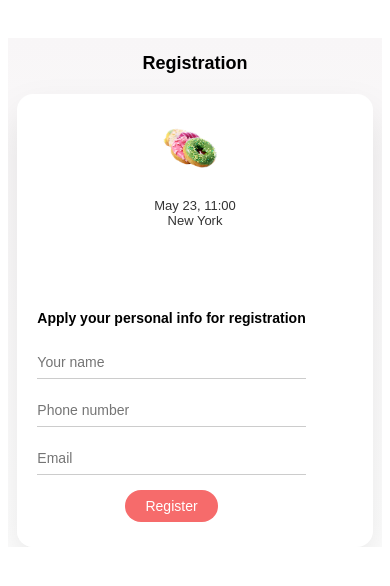
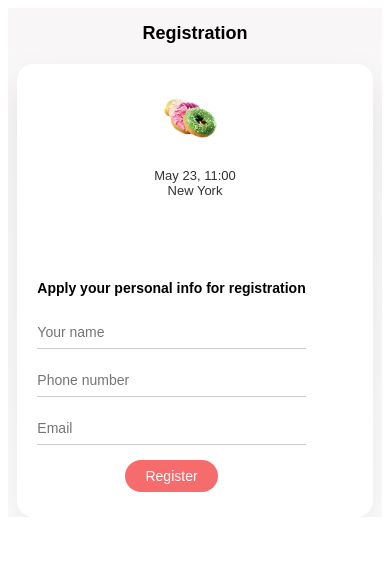
Before and after one commit to Qwiroxx/Parnishka-standoffer, a website built with Parcel: page registration.html in a window 390 px wide. Built offline with nearby package versions, Linux system fonts and the light colour scheme.

Commit message:
commit-16

```diff
--- a/sass/components/_registration.scss
+++ b/sass/components/_registration.scss
@@ -30,7 +30,6 @@
 
 .registration {
   text-align: center;
-  padding: 50px 0;
   background: transparent;
   position: relative;
   z-index: 1;
@@ -175,9 +174,6 @@
 }
 
 @media (max-width: 480px) {
-  .registration {
-    padding: 30px 0;
-  }
 
   .registration h2 {
     font-size: 18px;
```
Also changed, not shown: css/style.css, css/style.min.css, 4 other files.
